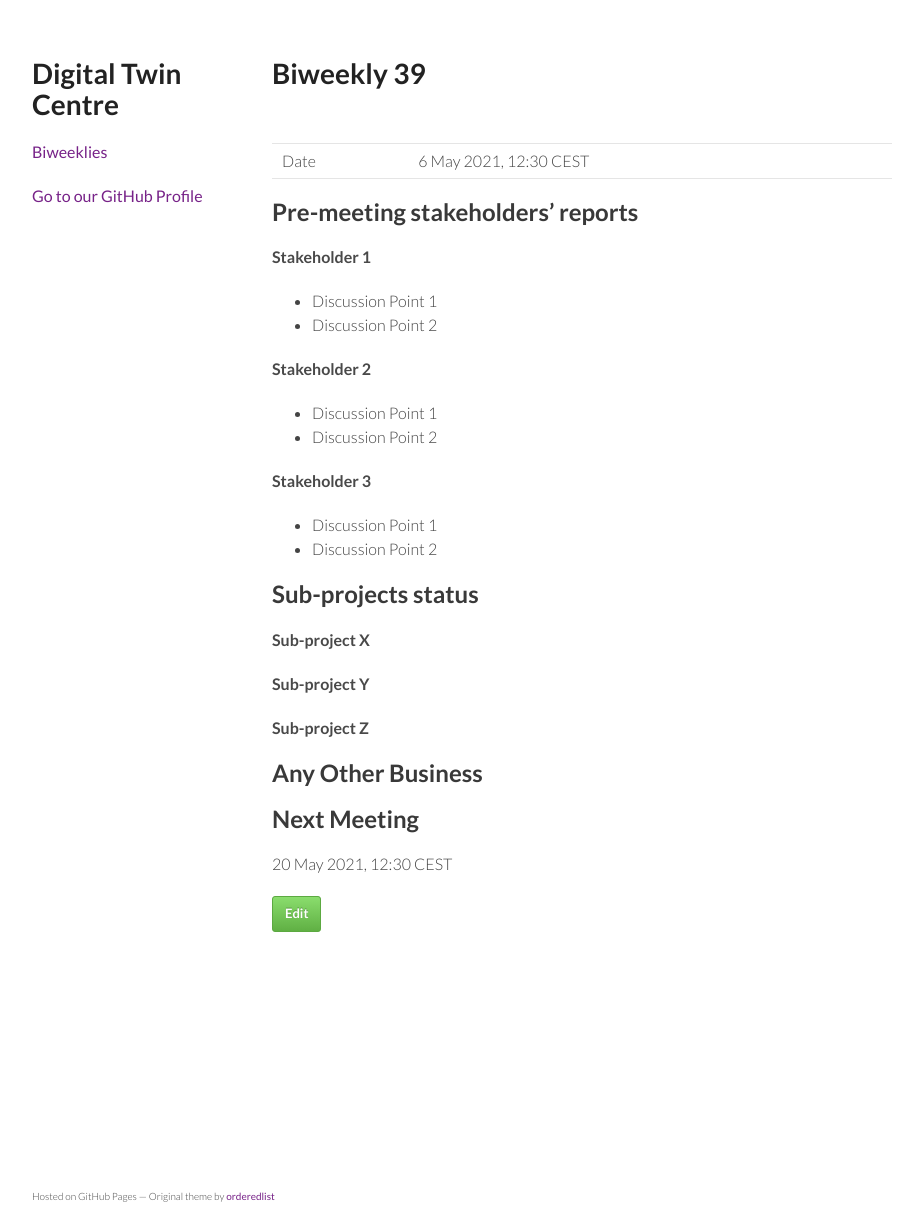
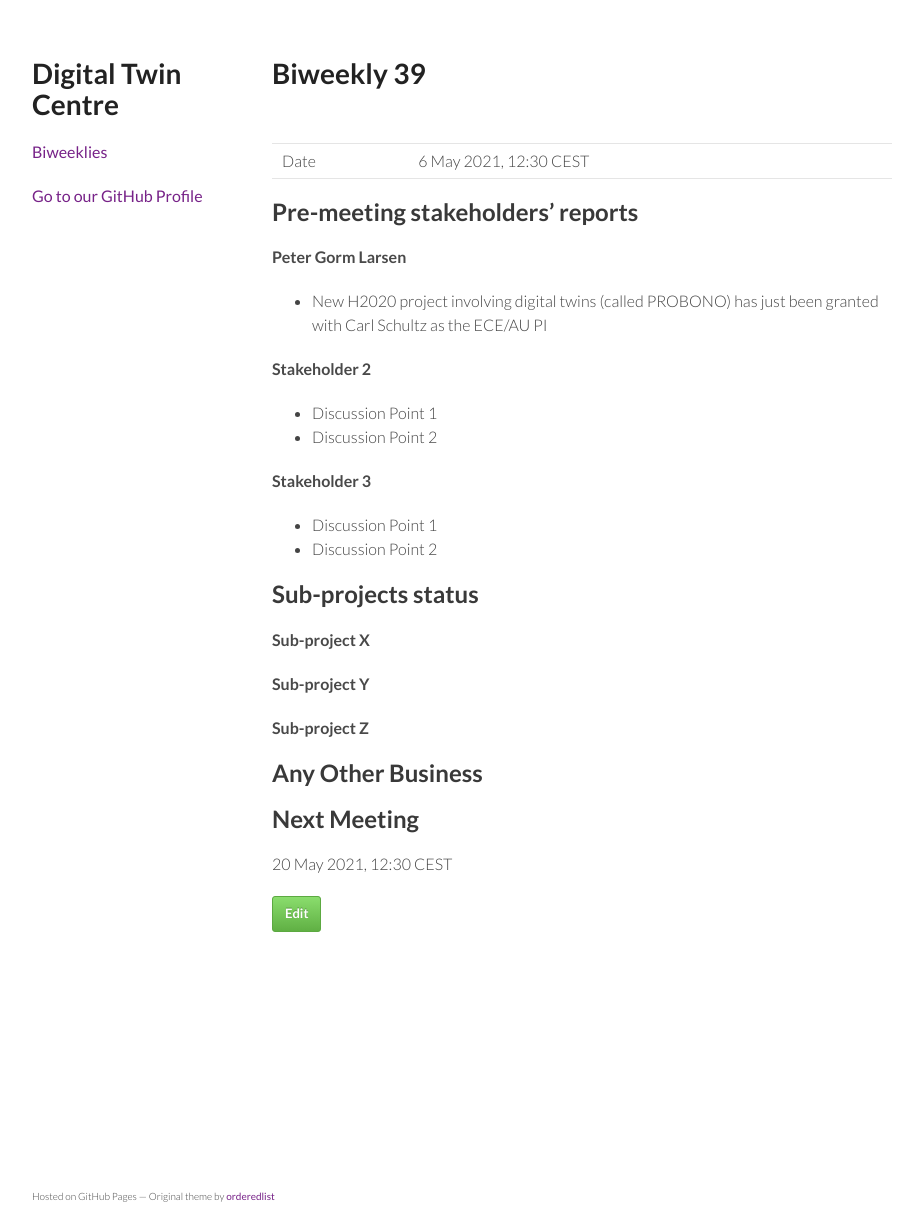
Before and after one commit to digitaltwincentre/digitaltwincentre.github.io, a Jekyll site: the page built from _biweeklies/Biweekly-39.md, in a window 1280 px wide. Shown: the whole page, without its empty margins (178-1087 px from the left). Built offline with Jekyll 4.4.1, drawn with Linux system fonts in a browser that asks for light colours; nearby versions of some CDN libraries.

Commit message:
Update Biweekly-39.md

```diff
--- a/_biweeklies/Biweekly-39.md
+++ b/_biweeklies/Biweekly-39.md
@@ -20,9 +20,8 @@ date: 6 May 2021, 1230 CEST
 
 <!-- Please keep in mind that the minutes are publicly available.-->
 
-#### Stakeholder 1
-* Discussion Point 1
-* Discussion Point 2
+#### Peter Gorm Larsen
+* New H2020 project involving digital twins (called PROBONO) has just been granted with Carl Schultz as the ECE/AU PI
 
 #### Stakeholder 2
 * Discussion Point 1
```
